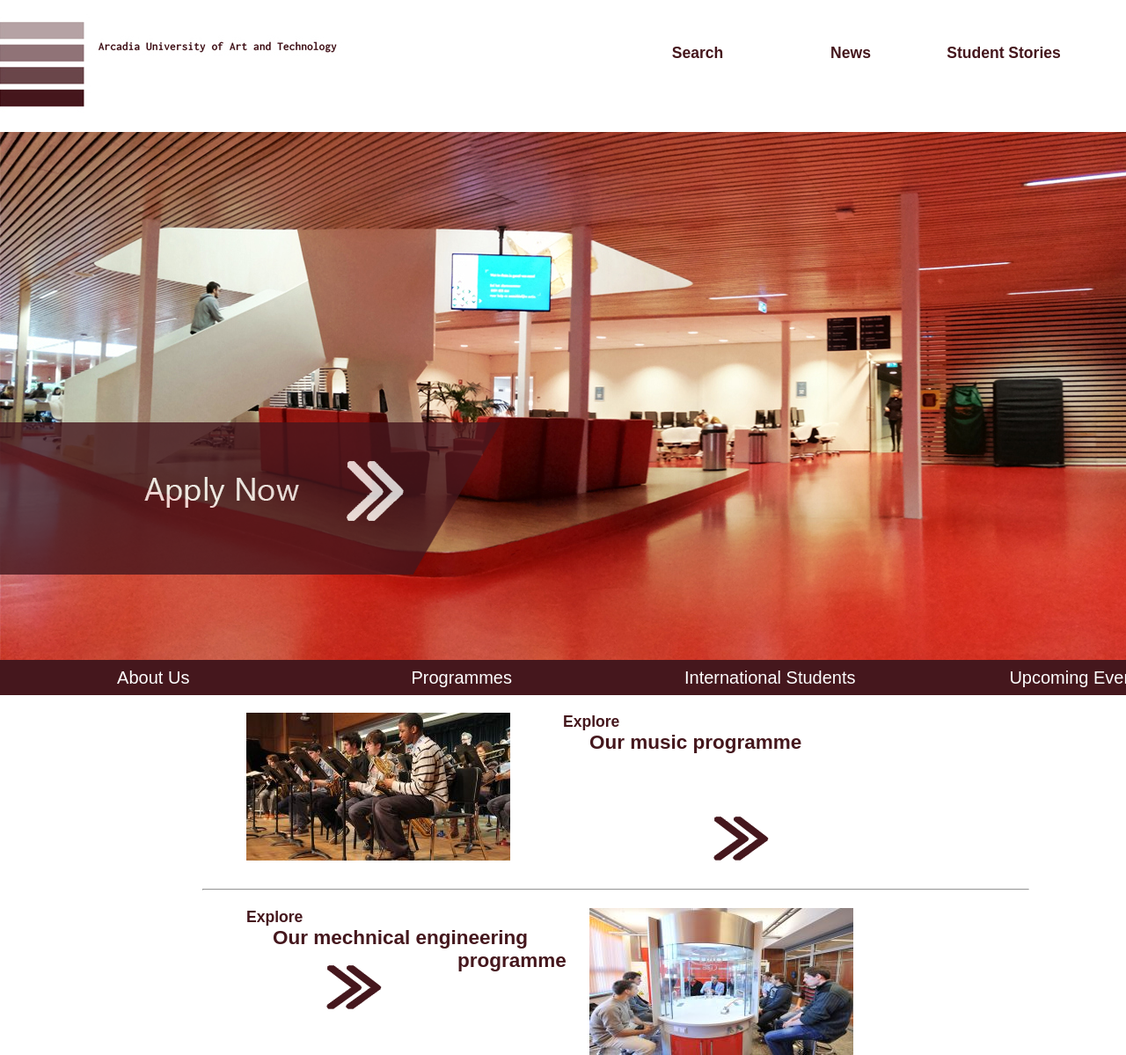
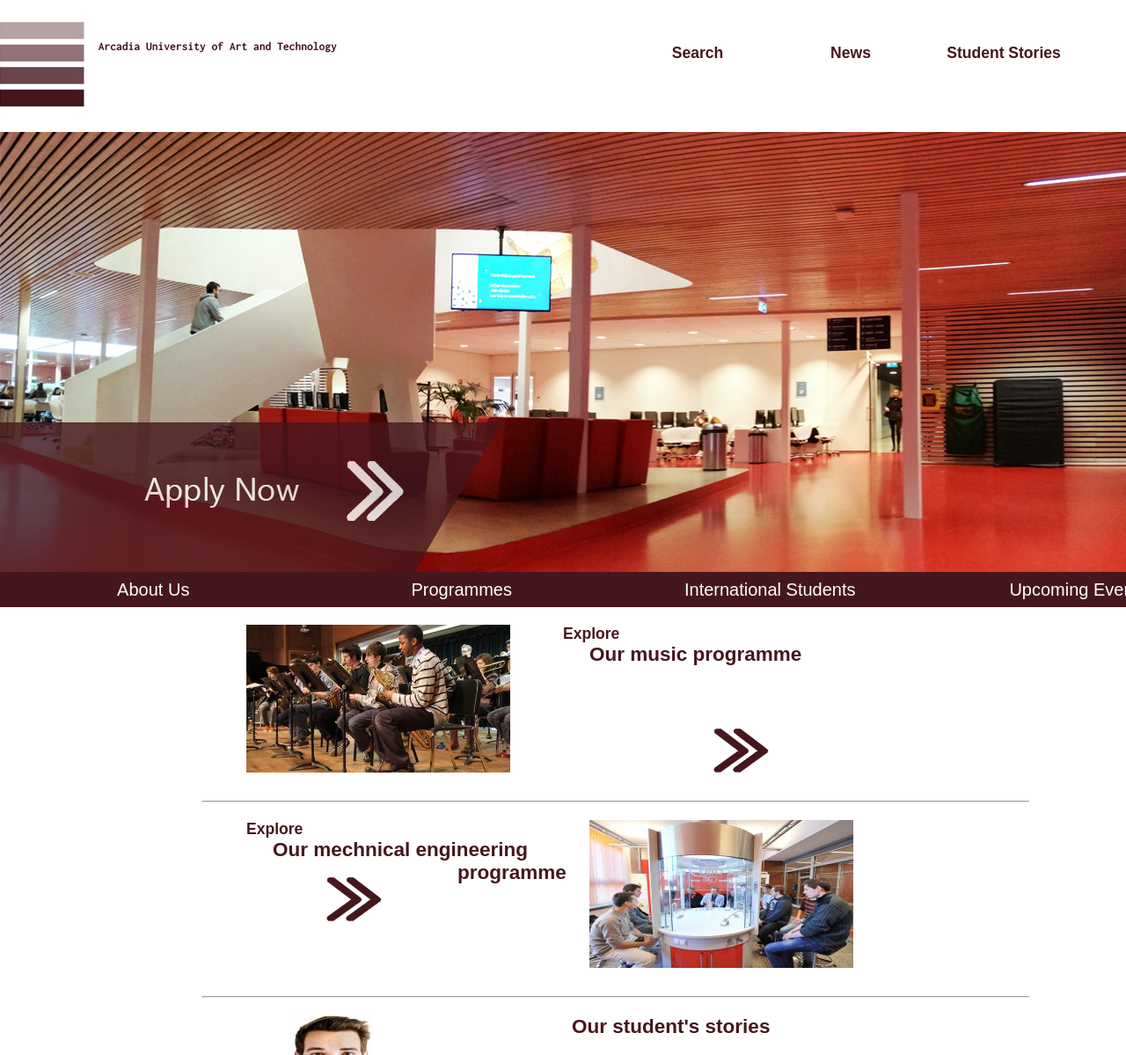
Before and after one commit to jonathanmohamed/IT1F2, a PHP site: page / in a window 1280 px wide; the page is wider, and only the part inside the window is pictured. Shown: the top 1199 px of that part at 88% size. Run offline with PHP 8.4, Linux system fonts and the light colour scheme.

Commit message:
Update style.css
change the slide's height

```diff
--- a/style.css
+++ b/style.css
@@ -52,7 +52,7 @@ p,h1,h2,h3,ul{
 #slide
 {
 	width: 1400px;
-	height: 600px;
+	height: 500px;
 	background-image: url(images/bg1.jpg);
 	position:relative;
 }
```
